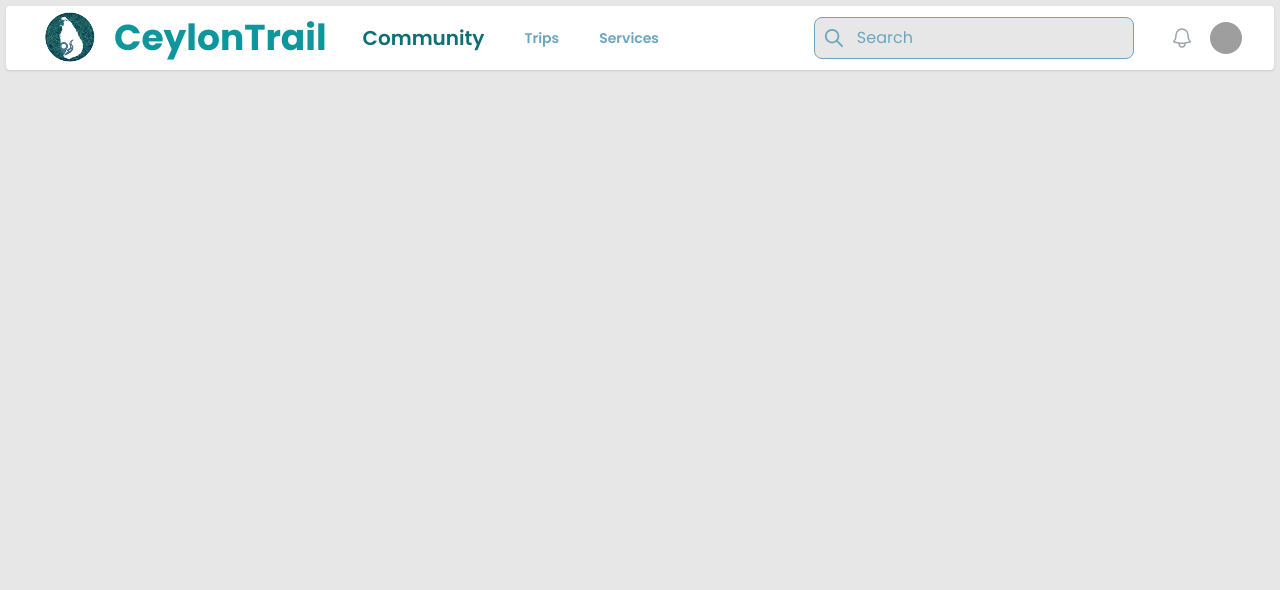
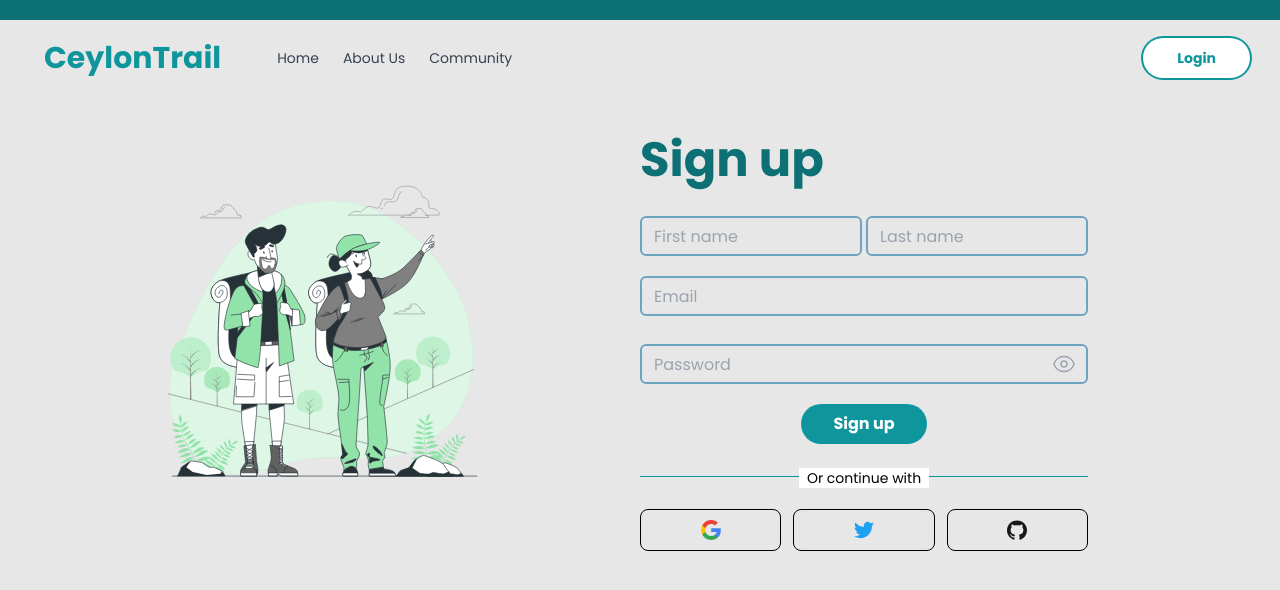
Before and after one commit to CeylonTrail/frontend-web, a React (Create React App) app: page /signin in a window 1280 px wide. Shown: the top 590 px of the page. Built offline with nearby package versions, Linux system fonts and the light colour scheme; grey boxes are pictures that could not be loaded.

Commit message:
Create basic components

```diff
--- a/src/App.js
+++ b/src/App.js
@@ -5,7 +5,7 @@ import Header from "./components/header";
 import SpRedirectPage from "./components/SpRedirectPage";
 import SetUpMarketPlace from "./components/SetUpMarketPlace";
 import MarketPlaceProfileOwnView from "./components/MarketPlaceProfileOwnView";
-import Signin from "./components/signin"
+import SignUp from "./components/signup"
 
 
 function App() {
@@ -28,17 +28,19 @@ function App() {
     // </div>
     <div>
 
-      <Header />
+
       <BrowserRouter>
         <Routes>
-          <Route path="/" element={<SpRedirectPage />} />
-          <Route path="/set-market" element={<SetUpMarketPlace />} />
-          <Route path="/profile-view-traveller" element={<MarketPlaceProfileOwnView />}
-          />
+          <Route path="/" element={<><Header />;<SpRedirectPage /></>} />
+          <Route path="/set-market" element={<><Header />;<SetUpMarketPlace /></>} />
+          <Route path="/profile-view-traveller" element={<><Header />;<MarketPlaceProfileOwnView /></>} />
+
+          {/* log in and signup */}
+          <Route path="/signin" element={<SignUp />} />
         </Routes>
       </BrowserRouter>
 
-      {/* <Signin /> */}
+
 
     </div>
   );
--- a/src/components/Button.js
+++ b/src/components/Button.js
@@ -3,6 +3,7 @@ const PrimaryButton = ({name}) => {
     return (
         <button
             className="px-8 py-2 text-white font-bold bg-primary rounded-full duration-150 hover:bg-primaryDark1 active:bg-white active:text-primary active:ring-offset-2 active:ring-2 active:ring-primary"
+            // onClick={action}
         >
             {name}
         </button>
--- a/src/components/header2.js
+++ b/src/components/header2.js
@@ -1,6 +1,6 @@
 import { useEffect, useState } from 'react'
 import { PrimaryButton, SecondaryButton } from './Button'
-import signin from './signin'
+import signin from './signup'
 
 export default () => {
 
--- /dev/null
+++ b/src/components/inputFields.js
@@ -0,0 +1,62 @@
+import React from 'react';
+import { useState } from "react";
+
+const SimpleInput = ({pholder}) => {
+    return (
+        <div className="flex items-center">
+            <input
+                type="text"
+                className="w-full h-10 border-2 border-secondary rounded-md px-3 text-gray-700 placeholder-gray-500 focus:outline-none focus:ring-2 focus:ring-blue-500 bg-SecondaryLight"
+                placeholder={pholder}
+            />
+        </div>
+    );
+};
+
+const Password = ({ pholder }) => {
+
+    const [isPasswordHidden, setPasswordHidden] = useState(true)
+    return (
+        <div>
+
+            <div className="relative  mt-2">
+                <button className="text-gray-400 absolute right-3 inset-y-0 my-auto active:text-gray-600"
+                    onClick={() => setPasswordHidden(!isPasswordHidden)}
+                >
+                    {
+                        isPasswordHidden ? (
+                            <svg className="w-6 h-6" xmlns="http://www.w3.org/2000/svg" fill="none" viewBox="0 0 24 24" strokeWidth={1.5} stroke="currentColor">
+                                <path strokeLinecap="round" strokeLinejoin="round" d="M2.036 12.322a1.012 1.012 0 010-.639C3.423 7.51 7.36 4.5 12 4.5c4.638 0 8.573 3.007 9.963 7.178.07.207.07.431 0 .639C20.577 16.49 16.64 19.5 12 19.5c-4.638 0-8.573-3.007-9.963-7.178z" />
+                                <path strokeLinecap="round" strokeLinejoin="round" d="M15 12a3 3 0 11-6 0 3 3 0 016 0z" />
+                            </svg>
+                        ) : (
+                            <svg xmlns="http://www.w3.org/2000/svg" fill="none" viewBox="0 0 24 24" strokeWidth={1.5} stroke="currentColor" className="w-6 h-6">
+                                <path strokeLinecap="round" strokeLinejoin="round" d="M3.98 8.223A10.477 10.477 0 001.934 12C3.226 16.338 7.244 19.5 12 19.5c.993 0 1.953-.138 2.863-.395M6.228 6.228A10.45 10.45 0 0112 4.5c4.756 0 8.773 3.162 10.065 7.498a10.523 10.523 0 01-4.293 5.774M6.228 6.228L3 3m3.228 3.228l3.65 3.65m7.894 7.894L21 21m-3.228-3.228l-3.65-3.65m0 0a3 3 0 10-4.243-4.243m4.242 4.242L9.88 9.88" />
+                            </svg>
+
+                        )
+                    }
+                </button>
+                <input
+                    type={isPasswordHidden ? "password" : "text"}
+                    placeholder={pholder}
+                    className="w-full h-10 border-2 border-secondary rounded-md px-3 text-gray-700 placeholder-gray-500 focus:outline-none focus:ring-2 focus:ring-blue-500 bg-SecondaryLight"
+                />
+            </div>
+        </div >
+    )
+};
+
+const Email = ({ pholder }) => {
+    return (
+        <div className="flex items-center">
+            <input
+                type="email"
+                className="w-full h-10 border-2 border-secondary rounded-md px-3 text-gray-700 placeholder-gray-500 focus:outline-none focus:ring-2 focus:ring-blue-500 bg-SecondaryLight"
+                placeholder={pholder}
+            />
+        </div>
+    );
+};
+
+export  {SimpleInput,Password,Email};
--- a/src/components/signin.js
+++ b/src/components/signup.js
@@ -1,4 +1,8 @@
 import Header from "./header2";
+import Traveler from "../assets/img/Traveller signup.svg"
+import { SimpleInput, Password, Email } from "./inputFields";
+import { PrimaryButton } from "./Button";
+
 
 export default () => {
     return (
@@ -8,42 +12,44 @@ export default () => {
             <Header />
             <div className="flex">
                 <div className="relative flex-1 hidden items-center justify-center   lg:flex">
-                    {/* <div className="relative z-10 w-full max-w-md">
-                        <img src="https://floatui.com/logo-dark.svg" width={150} />
-                        <div className=" mt-16 space-y-3">
-                            <h3 className="text-white text-3xl font-bold">Start growing your business quickly</h3>
-                            <p className="text-gray-300">
-                                Create an account and get access to all features for 30-days, No credit card required.
-                            </p>
-                            <div className="flex items-center -space-x-2 overflow-hidden">
-                                <img src="https://randomuser.me/api/portraits/women/79.jpg" className="w-10 h-10 rounded-full border-2 border-white" />
-                                <img src="https://api.uifaces.co/our-content/donated/xZ4wg2Xj.jpg" className="w-10 h-10 rounded-full border-2 border-white" />
-                                <img src="https://images.unsplash.com/photo-1507003211169-0a1dd7228f2d?ixlib=rb-0.3.5&q=80&fm=jpg&crop=faces&fit=crop&h=200&w=200&s=a72ca28288878f8404a795f39642a46f" className="w-10 h-10 rounded-full border-2 border-white" />
-                                <img src="https://randomuser.me/api/portraits/men/86.jpg" className="w-10 h-10 rounded-full border-2 border-white" />
-                                <img src="https://images.unsplash.com/photo-1510227272981-87123e259b17?ixlib=rb-0.3.5&q=80&fm=jpg&crop=faces&fit=crop&h=200&w=200&s=3759e09a5b9fbe53088b23c615b6312e" className="w-10 h-10 rounded-full border-2 border-white" />
-                                <p className="text-sm text-gray-400 font-medium translate-x-5">
-                                    Join 5.000+ users
-                                </p>
+                    <div className="w-2/4">
+                        <img src={Traveler } />
+                    </div>
+                </div>
+                <div className="flex-1 flex items-center  ">
+                    <div className="w-full max-w-md space-y-8 px-4  text-gray-600 sm:px-0">
+                        <div className="">
+
+                            <div className="mt-5 space-y-2">
+                                <h3 className="text-primaryDark1 text-5xl font-bold ">Sign up</h3>
+                                {/* <p className="">Already have an account? <a href="javascript:void(0)" className="font-medium text-indigo-600 hover:text-indigo-500">Log in</a></p> */}
                             </div>
                         </div>
-                    </div> */}
-                    {/* <div
-                        className="absolute inset-0 my-auto h-[500px]"
-                        style={{
-                            background: "linear-gradient(152.92deg, rgba(192, 132, 252, 0.2) 4.54%, rgba(232, 121, 249, 0.26) 34.2%, rgba(192, 132, 252, 0.1) 77.55%)", filter: "blur(118px)"
-                        }}
-                    >
 
-                    </div> */}
-                </div>
-                <div className="flex-1 flex items-center justify-center ">
-                    <div className="w-full max-w-md space-y-8 px-4 bg-white text-gray-600 sm:px-0">
-                        <div className="">
-                            {/* <img src="https://floatui.com/logo.svg" width={150} className="lg:hidden" /> */}
-                            <div className="mt-5 space-y-2">
-                                <h3 className="text-gray-800 text-2xl font-bold sm:text-3xl">Sign up</h3>
-                                <p className="">Already have an account? <a href="javascript:void(0)" className="font-medium text-indigo-600 hover:text-indigo-500">Log in</a></p>
+
+                        <form
+                            onSubmit={(e) => e.preventDefault()}
+                            className="space-y-5 flex flex-col w-full items-center"
+                        >
+                            <div className="w-full flex f-row gap-1">
+                                <SimpleInput pholder={"First name"} />
+                                <SimpleInput pholder={"Last name"} />
                             </div>
+                            <div className="w-full">
+                                <Email pholder={"Email"} />
+                            </div>
+                            <div className="w-full">
+                                <Password pholder={"Password"} />
+                            </div>
+
+                            <div >
+                                <PrimaryButton name={"Sign up"} />
+                            </div>
+
+                        </form>
+                        <div className="relative">
+                            <span className="block w-full h-px bg-primary"></span>
+                            <p className="inline-block w-fit text-sm bg-white px-2 absolute -top-2 inset-x-0 mx-auto">Or continue with</p>
                         </div>
                         <div className="grid grid-cols-3 gap-x-3">
                             <button className="flex items-center justify-center py-2.5 border rounded-lg hover:bg-gray-50 duration-150 active:bg-gray-100">
@@ -86,50 +92,6 @@ export default () => {
                                 </svg>
                             </button>
                         </div>
-                        <div className="relative">
-                            <span className="block w-full h-px bg-gray-300"></span>
-                            <p className="inline-block w-fit text-sm bg-white px-2 absolute -top-2 inset-x-0 mx-auto">Or continue with</p>
-                        </div>
-                        <form
-                            onSubmit={(e) => e.preventDefault()}
-                            className="space-y-5"
-                        >
-                            <div>
-                                <label className="font-medium">
-                                    Name
-                                </label>
-                                <input
-                                    type="text"
-                                    required
-                                    className="w-full mt-2 px-3 py-2 text-gray-500 bg-transparent outline-none border focus:border-indigo-600 shadow-sm rounded-lg"
-                                />
-                            </div>
-                            <div>
-                                <label className="font-medium">
-                                    Email
-                                </label>
-                                <input
-                                    type="email"
-                                    required
-                                    className="w-full mt-2 px-3 py-2 text-gray-500 bg-transparent outline-none border focus:border-indigo-600 shadow-sm rounded-lg"
-                                />
-                            </div>
-                            <div>
-                                <label className="font-medium">
-                                    Password
-                                </label>
-                                <input
-                                    type="password"
-                                    required
-                                    className="w-full mt-2 px-3 py-2 text-gray-500 bg-transparent outline-none border focus:border-indigo-600 shadow-sm rounded-lg"
-                                />
-                            </div>
-                            <button
-                                className="w-full px-4 py-2 text-white font-medium bg-indigo-600 hover:bg-indigo-500 active:bg-indigo-600 rounded-lg duration-150"
-                            >
-                                Create account
-                            </button>
-                        </form>
                     </div>
                 </div>
             </div>
```
Also changed, not shown: src/assets/img/Traveller signup.svg (added).
